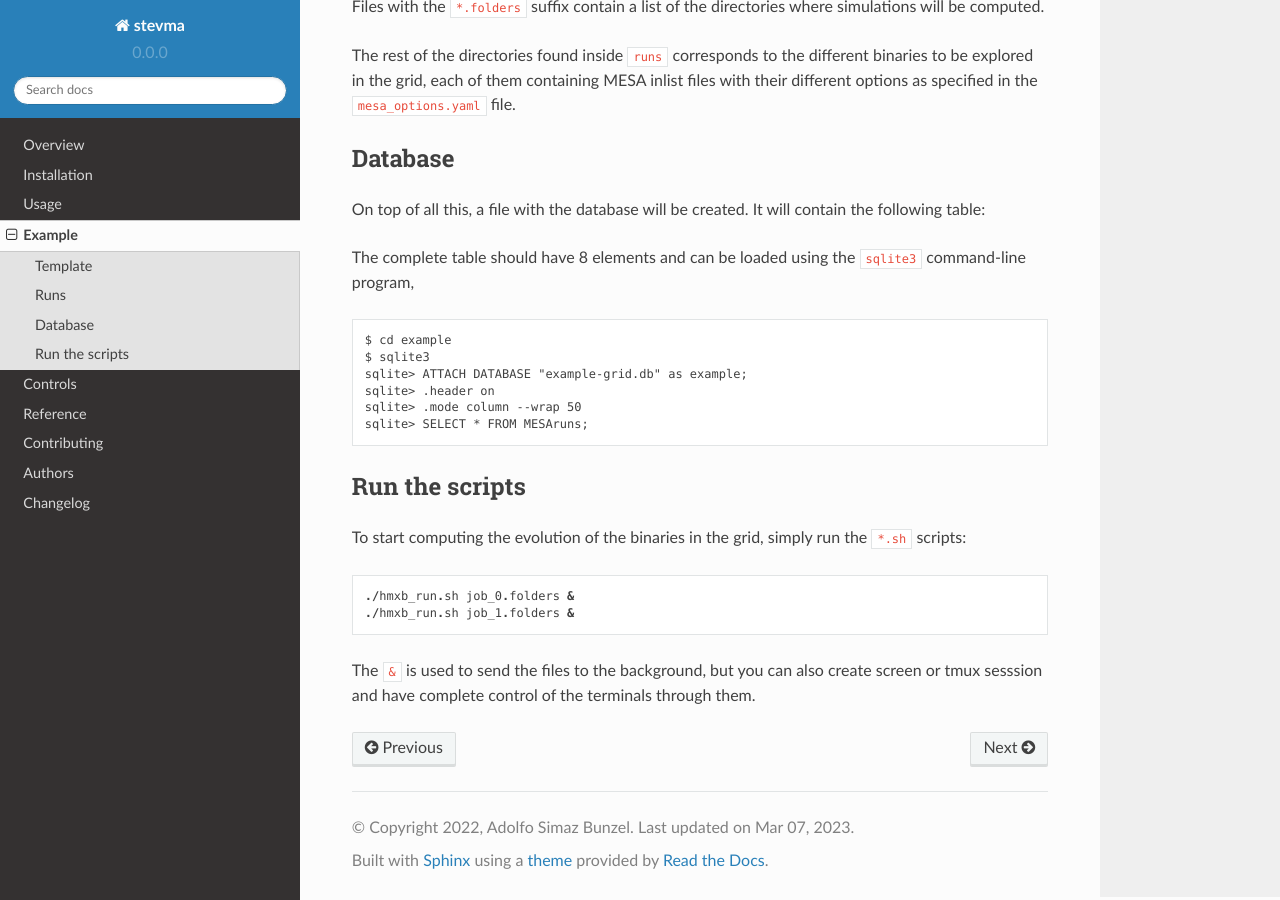
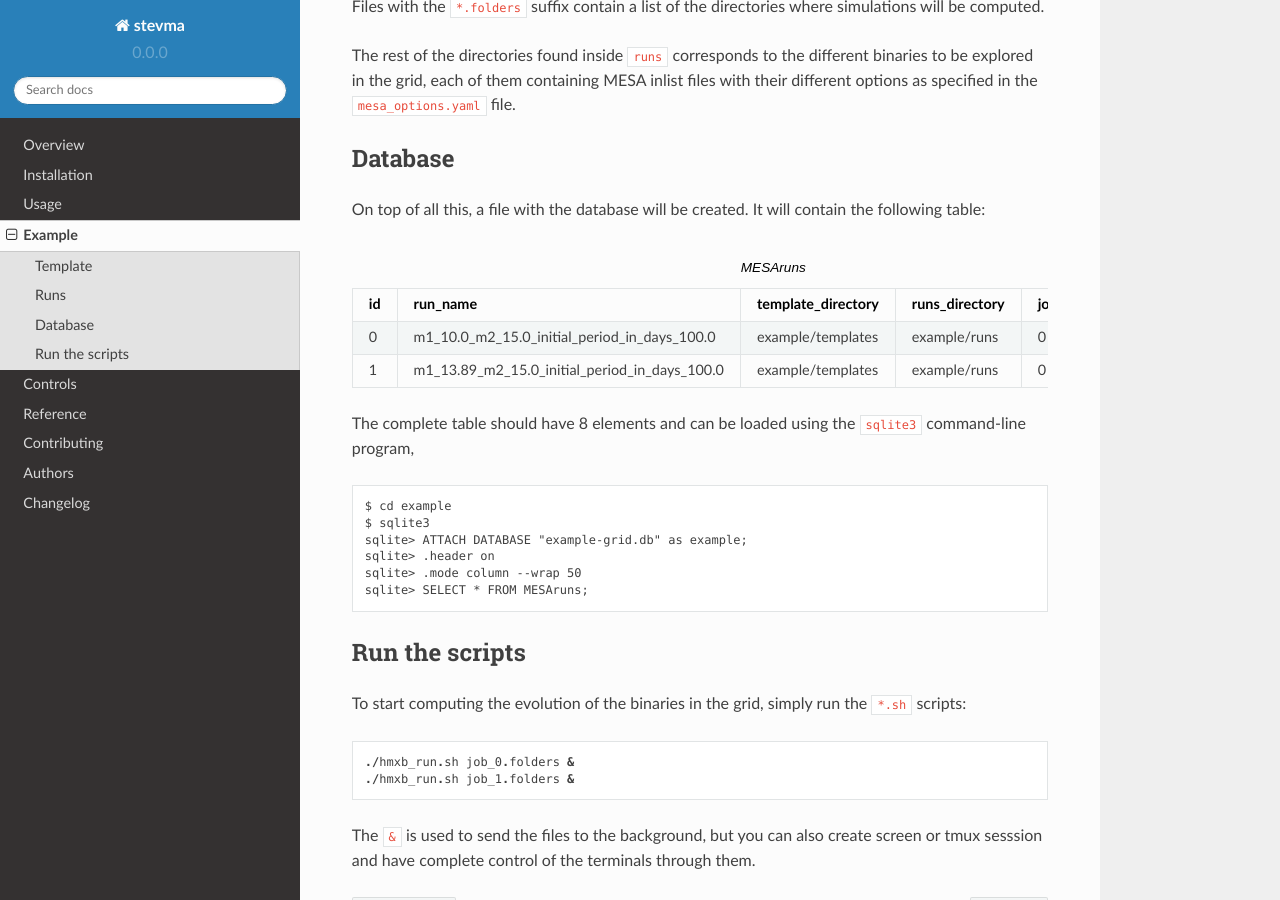
Before and after one commit to asimazbunzel/stevma, a Sphinx documentation site: the page built from docs/example.rst, in a window 1280 px wide and 900 px high, scrolled down 2355 px. Built offline with Sphinx 7.4.7 and the Read the Docs theme 2.0.0, drawn with Linux system fonts in a browser that asks for light colours.

Commit message:
an even more fixes to table generation in example.rst

```diff
--- a/docs/example.rst
+++ b/docs/example.rst
@@ -131,7 +131,7 @@ Database
 On top of all this, a file with the database will be created. It will contain the following
 table:
 
-.. list-table: MESAruns
+.. list-table:: MESAruns
    :widths: 5 45 20 20 5 5
    :header-rows: 1
 
```
